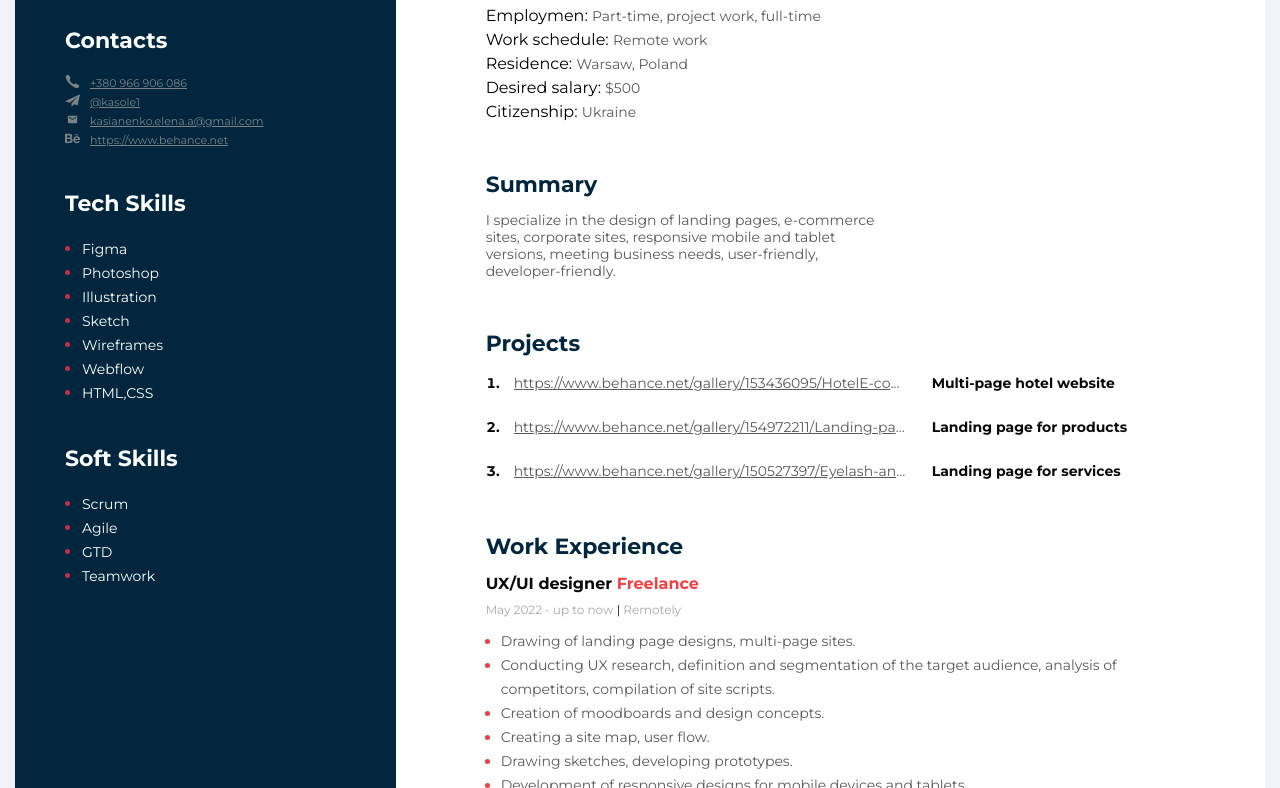
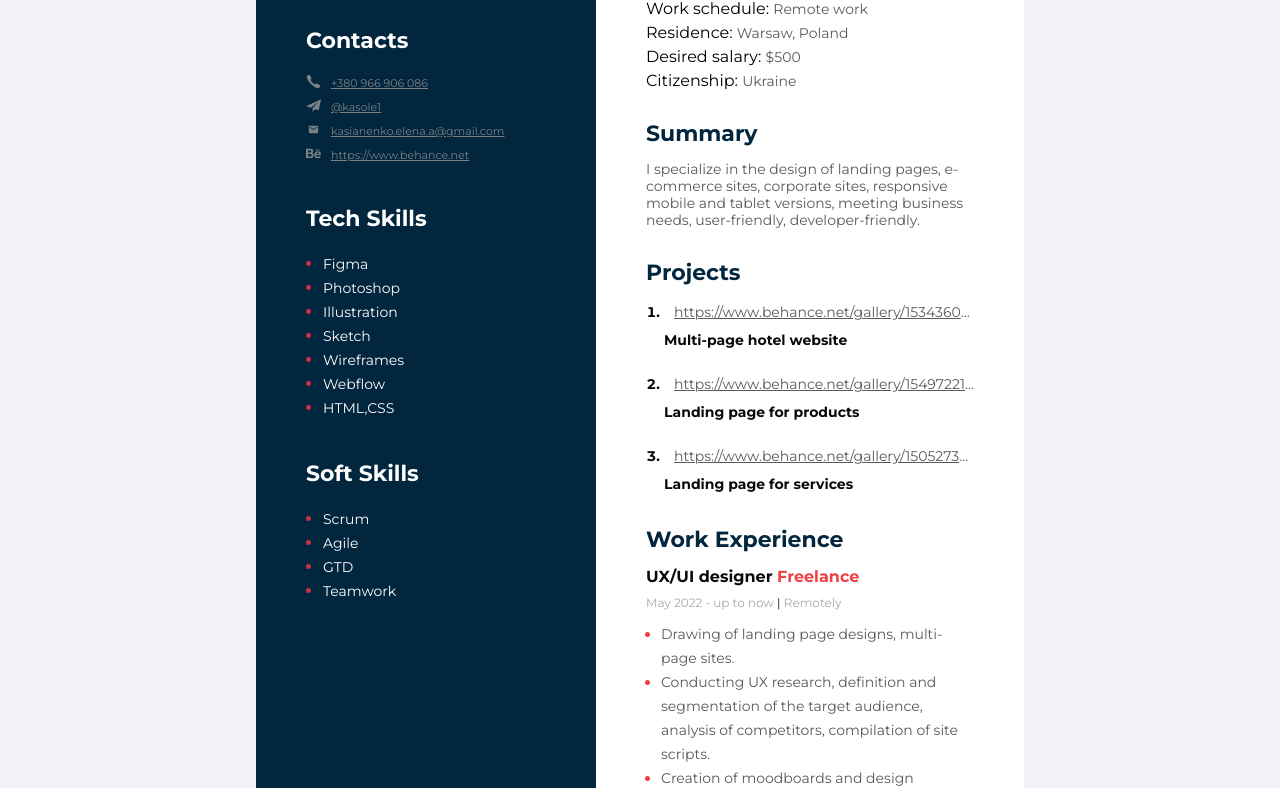
Before and after one commit to Olenakas/my-resume, a plain HTML site: page index.html in a window 1280 px wide. Shown: the part 268-1056 px from the top of the page. Drawn offline with Linux system fonts and the light colour scheme; a web font is replaced by a local one.

Commit message:
resume adaptive

```diff
--- a/index.html
+++ b/index.html
@@ -21,7 +21,7 @@
                 <!--Contacts-->
                 <div class="contacts-content-wrap">
                     <div class="contacts">
-                        <h3 class="sidebar-title">Contacts</h3>
+                        <p class="sidebar-title">Contacts</p>
                         <ul class="contact-list list">
                             <li class="contact-item">
                                 <a href="tel:+380966906086" class="contact-icon-link link">
@@ -59,7 +59,7 @@
                     </div>
                     <!--Tech skills-->
                     <div class="tech-skills">
-                        <h3 class="sidebar-title">Tech Skills</h3>
+                        <p class="sidebar-title">Tech Skills</p>
                         <ul class="tech-skills-list">
                             <li class="tech-skills-item"><span class="tech-skills-text">Figma</span></li>
                             <li class="tech-skills-item"><span class="tech-skills-text">Photoshop</span></li>
@@ -72,7 +72,7 @@
                     </div>
                     <!--Soft Skills-->
                     <div class="soft-skills">
-                        <h3 class="sidebar-title">Soft Skills</h3>
+                        <p class="sidebar-title">Soft Skills</p>
                         <ul class="soft-skills-list">
                             <li class="soft-skills-item"><span class="soft-skills-text">Scrum</span></li>
                             <li class="soft-skills-item"><span class="soft-skills-text">Agile</span></li>
--- a/styles/styles.css
+++ b/styles/styles.css
@@ -28,31 +28,28 @@ button{
     color: none;
 }
 
-
 .main-content{
     margin: 0 auto;
-    background-color: #FFFFFF;
-
     display: flex;
     flex-direction: column;
+    width: 320px;
 }
 @media screen and (min-width: 375px) {
     .main-content{
+        width: 375px;
        }
 }
 
 @media screen and (min-width: 768px) {
     .main-content{
-
+        width: 768px;
         flex-direction: row;
     }
   }
   @media screen and (min-width: 1284px) {
     .main-content{
-
-
+        width: 1284px;
         box-shadow: 6px 6px 20px rgba(0, 0, 0, 0.1);
-
     }
 }
 
@@ -65,24 +62,32 @@ body{
 /* main styles */
 
 
-
-
-
 /* resume content */
 .resume-content{
-    padding: 100px 90px;
+    width: 220px;
+    padding: 50px;
     display: flex;
     flex-direction: column;
-    gap: 50px;
-
+    gap: 30px;
+    background-color: #fff;
+    }
+@media screen and (min-width: 375px) {
+    .resume-content{
+        width: 275px;
+    }
+}
+@media screen and (min-width: 768px) {
+    .resume-content{
+        width: 100%;
+    }
+  }
+  @media screen and (min-width: 1284px) {
+    .resume-content{
+        width: 70%;
+        padding: 100px 90px;
+    }
 }
 /* about styles */
-
-.content{
-
-
-}
-
 .about-position{
     font-style: normal;
     font-weight: 700;
@@ -90,28 +95,26 @@ body{
     line-height: calc(17/25);
     color: #0a0a0a;
 }
-
-.about{
-    width: 400px;
-}
 .about-name{
     font-style: normal;
     font-weight: 700;
-    font-size: 45px;
+    font-size: 27px;
     line-height: calc(55/45);
     color: #0e4c6d;
     margin-top: 13px;
     margin-bottom: 24px;
 }
-
-
+@media screen and (min-width: 768px) {
+    .about-name{
+        font-size: 45px;
+    }
+  }
 .about-destription{
     font-style: normal;
     font-weight: 400;
     font-size: 14px;
     line-height: calc(17/14);
     color: #595959;
-
 }
 .subtitle{
     font-style: normal;
@@ -121,19 +124,8 @@ body{
     color: #463b3b;
     margin: 0;
 }
-
 .subtitle-general:not(:last-child){
     margin-bottom: 5px;
-}
-
-.summary{
-    width: 400px;
-}
-
-
-/* project styles */
-.projects{
-    /* margin-bottom: 50px; */
 }
 .projects-item{
     font-style: normal;
@@ -148,14 +140,16 @@ body{
 .projects-item-content{
     display: flex;
     align-items: center;
-    gap: 18px;
+    gap: 4px;
     flex-wrap: wrap;
 }
-
-
+@media screen and (min-width: 1284px) {
+    .projects-item-content{
+        gap: 20px;
+  }
+}
 .projects-list{
     margin-left: 18px;
-
 }
 .project-link{
     font-style: normal;
@@ -163,11 +157,10 @@ body{
     font-size: 14px;
     line-height: calc(24/14);
     color: #595959;
-    max-width: 400px;
+    max-width: 300px;
     white-space: nowrap;
     overflow: hidden;
     text-overflow: ellipsis;
-
 }
 .project-link:hover{
     color: #3c8fbb;
@@ -186,15 +179,9 @@ body{
     line-height: calc(27/22);
     color: #01263d;
     margin-bottom: 14px;
-
 }
-
 .project-link{
     margin-left: 10px;
-}
-/* work styles */
-.work{
-    /* margin-bottom: 50px; */
 }
 .work-position{
     font-style: normal;
@@ -217,7 +204,6 @@ body{
     font-size: 12px;
     line-height: calc(15/12);
     color: #A8A8A8;
-
 }
 .period:not(:last-child){
     margin-bottom: 7px;
@@ -242,12 +228,9 @@ body{
 }
 .work-list-item::marker{
     color: #ef4043;
-
 }
 .education-list:not(:last-child){
     margin-bottom: 11px;
-
-
 }
 .management{
     font-style: normal;
@@ -257,104 +240,84 @@ body{
     color: #0a0a0a;
     margin-bottom: 5px;
 }
-
-
 /* sidebar  */
 .sidebar{
-    width: 100%;
+    width: 220px;
     background-color: #01263d;
     padding: 50px;
     display: flex;
-    flex-direction: row-reverse;
-
-   align-items: stretch;
+    flex-direction: row;
     gap: 20px;
-    flex-grow: 1;
-
+    flex-grow: 1
 }
 @media screen and (min-width: 375px) {
     .sidebar{
-        width: 100%;
-        background-color: #01263d;
-        padding: 50px;
-        display: flex;
-        flex-direction: row;
-        gap: 20px;
-        flex-grow: 1
-    }
+        width: 275px;
+      }
 }
-
 @media screen and (min-width: 768px) {
     .sidebar{
-        width: 370px;
-        background-color: #01263d;
-        padding: 50px;
-        display: flex;
+        width: 100%;
         flex-direction: column;
+        gap: 30px;
 
-        gap: 30px;
-        flex-grow: 1
     }
   }
   @media screen and (min-width: 1284px) {
     .sidebar{
         width: 370px;
-        background-color: #01263d;
-        padding: 50px;
-        display: flex;
-        flex-direction: column;
+        padding: 100px 60px;
         gap: 45px;
-        flex-grow: 1
     }
 }
 .photo{
-    width: 200px;
+    width: 100px;
+    height: 100px;
 }
-
-
+@media screen and (min-width: 768px) {
+    .photo{
+        width: 200px;
+        height: 200px;
+    }
+}
 .sidebar-title{
     color:#FFFFFF;
     font-style: normal;
     font-weight: 700;
-    font-size: 22px;
+    font-size: 18px;
     line-height: calc(27/22);
     margin-bottom: 20px;
+   }
+   @media screen and (min-width: 768px) {
+    .sidebar-title{
+        font-size: 22px;
 
-}
-
-
+       }
+    }
 .contacts-content-wrap{
    display: flex;
-   flex-direction: column;
+   flex-direction: row;
     gap: 40px;
-
     overflow: auto;
-
 }
-
 @media screen and (min-width: 768px) {
     .contacts-content-wrap{
-
         flex-direction: column;
-
      }
   }
   @media screen and (min-width: 1284px) {
     .contacts-content-wrap{
-
         flex-direction: column;
-
      }
-}
-
-
-.contacts{
-    width: 200px;
 }
 .contact-item{
     display: flex;
     align-items: center;
     gap: 10px;
+}
+
+.contact-item:not(:last-child){
+    padding-bottom: 5px;
 }
 .contact-icon{
     fill: #7b8286;
@@ -362,11 +325,7 @@ body{
 .contact-icon:hover,
 .contact-icon:focus{
     fill: #3c8fbb;
-
 }
-
-
-
  .contact-link{
     font-style: normal;
     font-weight: 400;
@@ -377,13 +336,6 @@ body{
  .contact-link:hover,
  .contact-link:focus{
     color: #3c8fbb;
- }
-
-
-
-
- .tech-skills{
-    width: 200px;
  }
  .tech-skills-list{
     color: #FFFFFF;
@@ -401,9 +353,6 @@ body{
     font-size: 14px;
     line-height: calc(24/14);
 }
-.soft-skills{
-   width: 200px;
-}
 .soft-skills-list{
     color: #FFFFFF;
     padding: 0;
```
